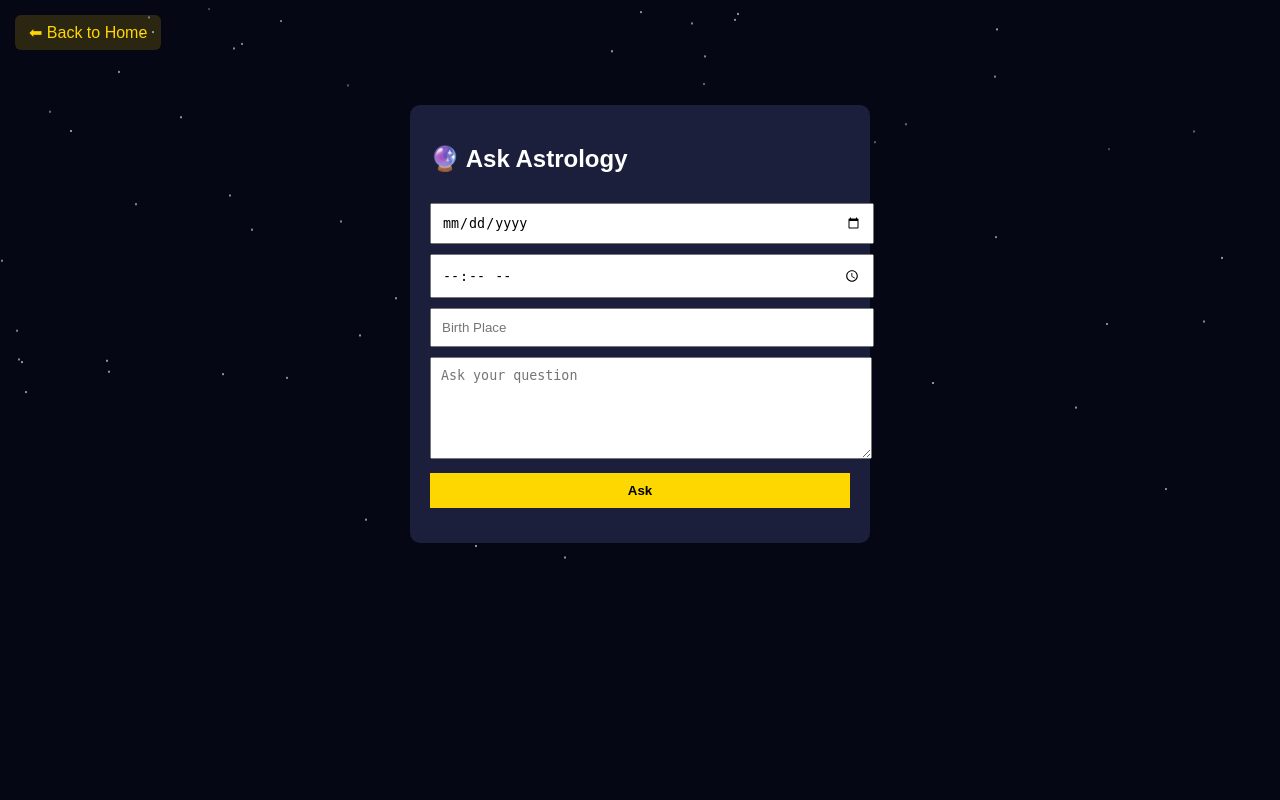
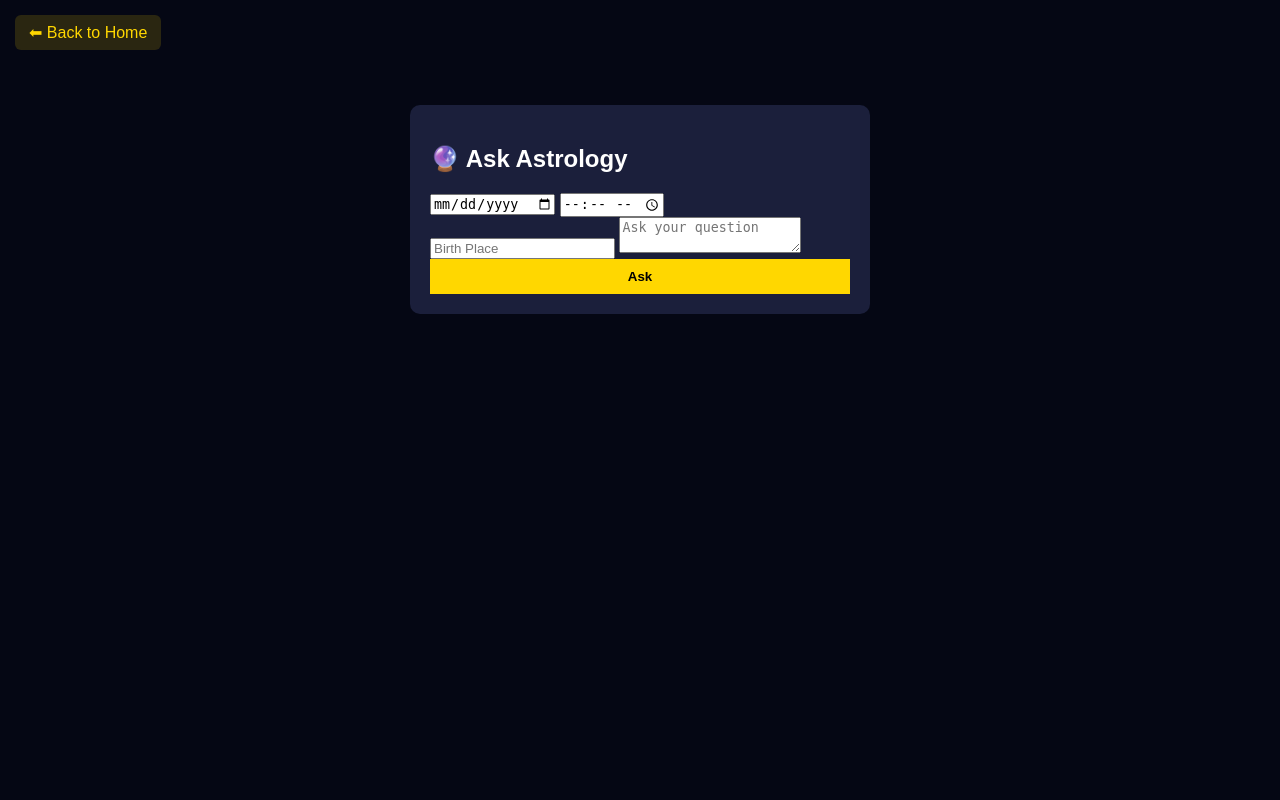
Before and after one commit to Udita1995/astro-ai-bot, a Flask app: page /chat in a window 1280 px wide. Run offline with Flask 3, Linux system fonts and the light colour scheme.

Commit message:
Update index.html

```diff
--- a/templates/index.html
+++ b/templates/index.html
@@ -3,7 +3,6 @@
 <head>
 <title>Ask Astrology</title>
 <meta name="viewport" content="width=device-width, initial-scale=1">
-
 <style>
 body{
     margin:0;
@@ -11,29 +10,14 @@ body{
     background:#050714;
     color:white;
     overflow-x:hidden;
-    overflow-y:auto;
 }
-
-.stars{
-    position:fixed;
-    width:100%;
-    height:100%;
-    z-index:0;
+.box{
+    width:420px;
+    margin:40px auto;
+    padding:20px;
+    background:#1b1f3b;
+    border-radius:10px;
 }
-
-.star{
-    position:absolute;
-    width:2px;
-    height:2px;
-    background:white;
-    border-radius:50%;
-    animation:move linear infinite;
-}
-
-@keyframes move{
-    to{ transform:translateY(-120vh); opacity:0; }
-}
-
 .back-home{
     display:inline-block;
     margin:15px;
@@ -43,44 +27,32 @@ body{
     text-decoration:none;
     border-radius:6px;
 }
-
-.box{
-    position:relative;
-    z-index:2;
-    width:420px;
-    margin:40px auto;
-    padding:20px;
-    background:#1b1f3b;
-    border-radius:10px;
-}
-
-input,textarea,button{
+button{
     width:100%;
-    margin-top:10px;
     padding:10px;
-}
-
-textarea{
-    min-height:80px;
-}
-
-button{
     background:gold;
     border:none;
     font-weight:bold;
 }
-
-#reply{
+.loader{
+    display:none;
     margin-top:15px;
-    max-height:300px;
-    overflow-y:auto;
+    text-align:center;
 }
+.spinner{
+    border:4px solid #333;
+    border-top:4px solid gold;
+    border-radius:50%;
+    width:30px;
+    height:30px;
+    animation:spin 1s linear infinite;
+    margin:auto;
+}
+@keyframes spin{100%{transform:rotate(360deg);}}
 </style>
 </head>
 
 <body>
-
-<div class="stars" id="stars"></div>
 <a href="/" class="back-home">⬅ Back to Home</a>
 
 <div class="box">
@@ -90,22 +62,23 @@ button{
 <input type="time" id="time">
 <input id="place" placeholder="Birth Place">
 <textarea id="question" placeholder="Ask your question"></textarea>
-<button onclick="ask()">Ask</button>
+
+<button id="btn" onclick="ask()">Ask</button>
+
+<div class="loader" id="loader">
+<div class="spinner"></div>
+<p>Thinking...</p>
+</div>
 
 <div id="reply"></div>
 </div>
 
 <script>
-for(let i=0;i<120;i++){
-    let s=document.createElement("div");
-    s.className="star";
-    s.style.left=Math.random()*100+"vw";
-    s.style.top=Math.random()*100+"vh";
-    s.style.animationDuration=10+Math.random()*20+"s";
-    stars.appendChild(s);
-}
+function ask(){
+document.getElementById("btn").disabled=true;
+document.getElementById("loader").style.display="block";
+document.getElementById("reply").innerText="";
 
-function ask(){
 fetch("/chat",{
 method:"POST",
 headers:{"Content-Type":"application/json"},
@@ -116,7 +89,11 @@ place:place.value,
 question:question.value
 })})
 .then(r=>r.json())
-.then(d=>reply.innerText=d.reply);
+.then(d=>{
+document.getElementById("loader").style.display="none";
+document.getElementById("btn").disabled=false;
+reply.innerText=d.reply;
+});
 }
 </script>
 
```
